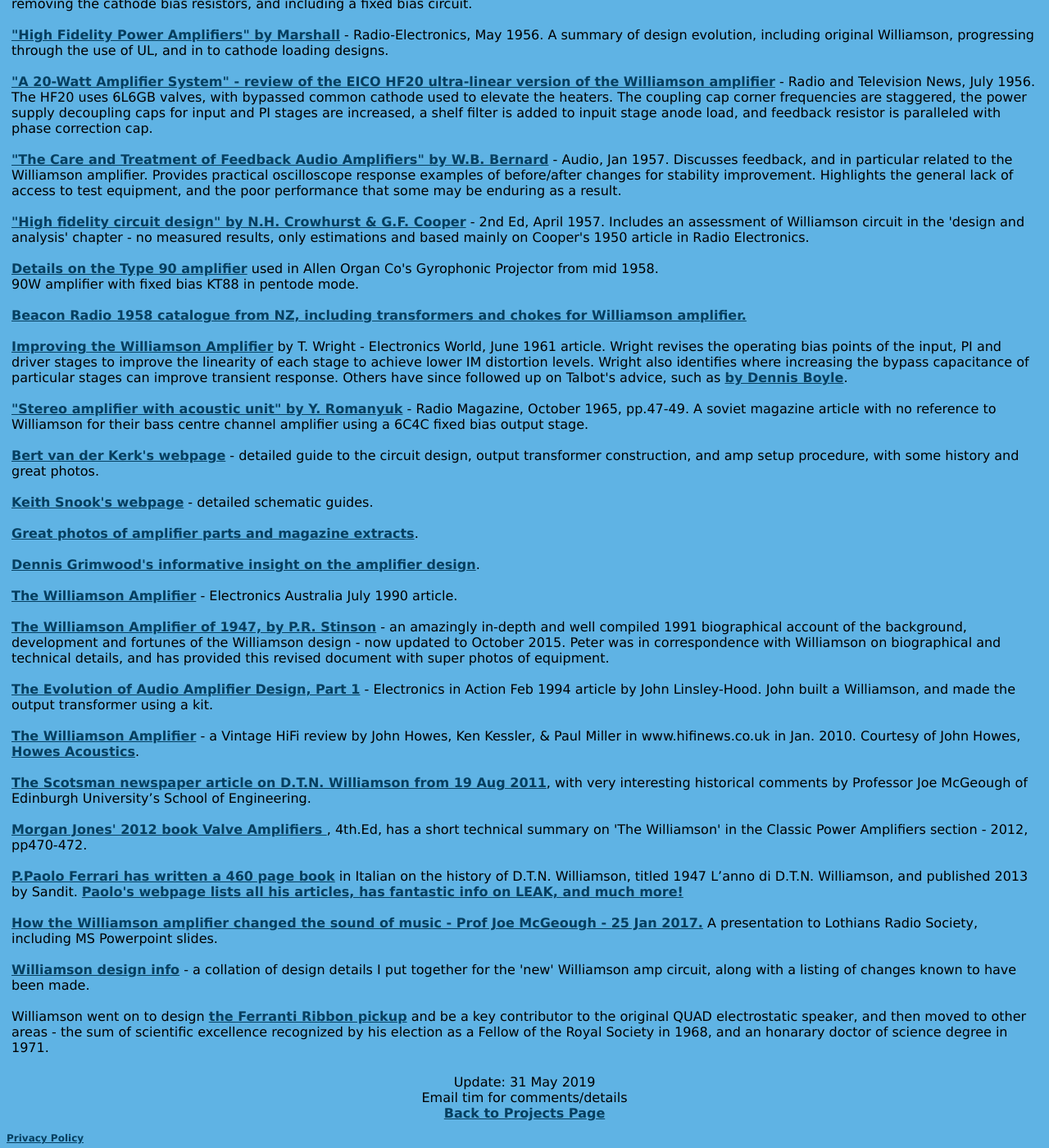
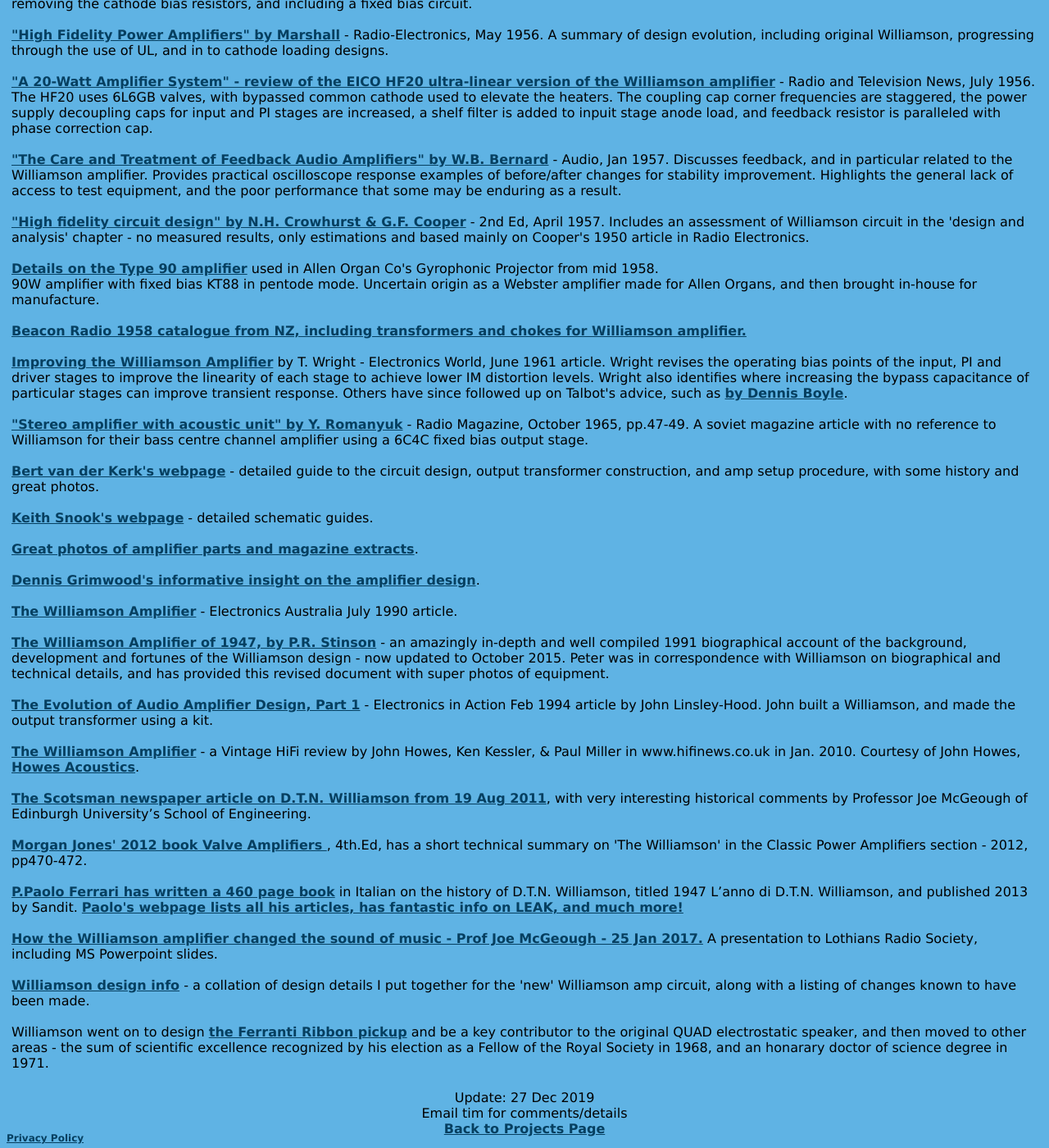
Before and after one commit to michael-robbins/michael-robbins.github.io, a Jekyll site: the page built from projects/Williamson.html, in a window 1280 px wide and 1400 px high, scrolled down 6059 px. Shown: the whole window at 82% size. Built offline with Jekyll 4.4.1, drawn with Linux system fonts in a browser that asks for light colours; some of the changed text lies outside the part shown.

Commit message:
Update Williamson.html

```diff
--- a/projects/Williamson.html
+++ b/projects/Williamson.html
@@ -266,7 +266,7 @@
       <a href="http://www.tubebooks.org/Books/Atwood/Crowhurst%20Cooper%201956%20High%20Fidelity%20Circuit%20Design.pdf">"High fidelity circuit design" by N.H. Crowhurst & G.F. Cooper</a> - 2nd Ed, April 1957.
       Includes an assessment of Williamson circuit in the 'design and analysis' chapter - no measured results, only estimations and based mainly on Cooper's 1950 article in Radio Electronics.
       <br /><br />
- <a href="static/Allan Organ type 90 amp.pdf">Details on the Type 90 amplifier</a> used in Allen Organ Co's Gyrophonic Projector from mid 1958. <br />90W amplifier with fixed bias KT88 in pentode mode.
+ <a href="static/Allan Organ type 90 amp.pdf">Details on the Type 90 amplifier</a> used in Allen Organ Co's Gyrophonic Projector from mid 1958. <br />90W amplifier with fixed bias KT88 in pentode mode.  Uncertain origin as a Webster amplifier made for Allen Organs, and then brought in-house for manufacture.
       <br /><br />
   <a href="/static/Beacon%20Radio%201958%20Catalogue.pdf">Beacon Radio 1958 catalogue from NZ, including transformers and chokes for Williamson amplifier.</a>
       <br /><br />
@@ -313,7 +313,7 @@
   </tr>
   <tr>
     <td align="center">
-       Update: 31 May 2019
+       Update: 27 Dec 2019
        <br />
        Email tim for comments/details
        <br/>
```
Also changed, not shown: other parts of projects/Williamson.html (+1 -1 lines).
